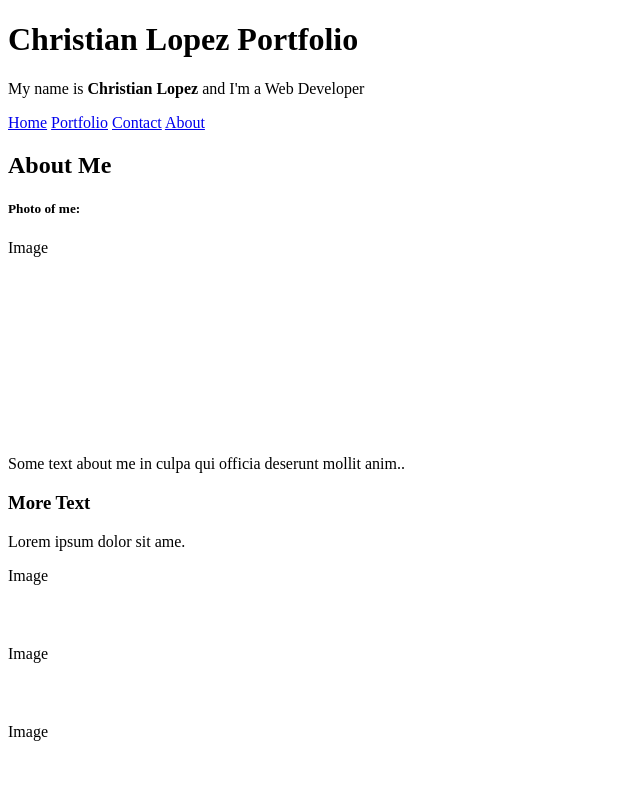
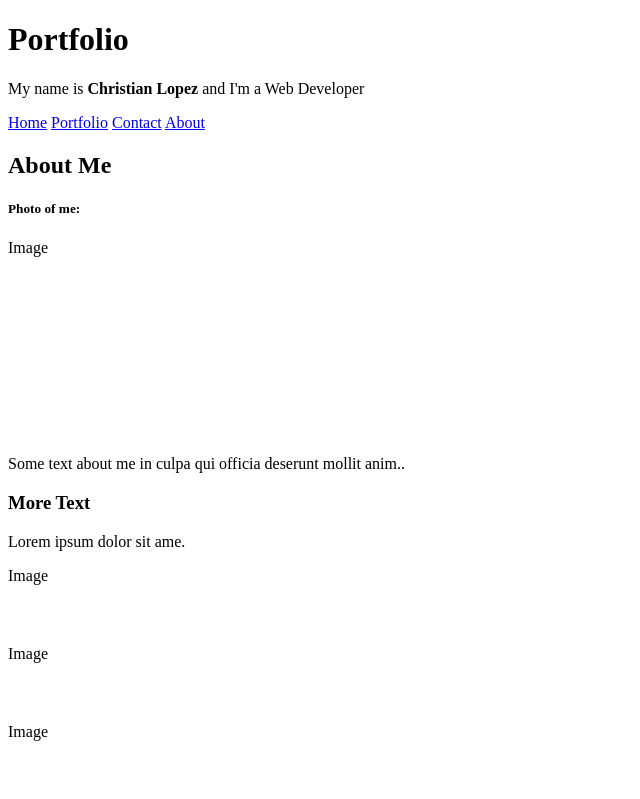
Before and after one commit to lo-pezzy/MyReactPortfolio, a plain HTML site: page index.html in a window 1280 px wide. Shown: the top 799 px of the page, without its empty margins (0-640 px from the left). Drawn offline with Linux system fonts and the light colour scheme.

Commit message:
adding folders and css for later

```diff
--- a/index.html
+++ b/index.html
@@ -9,7 +9,7 @@
 <body>
     <!-- header bar -->
     <div class="header">
-        <h1>Christian Lopez Portfolio</h1>
+        <h1>Portfolio</h1>
         <p>My name is <strong>Christian Lopez</strong> and I'm a Web Developer</p>
     </div>
     <!-- navigation bar -->
```
Also changed, not shown: assets/style.css (added).
